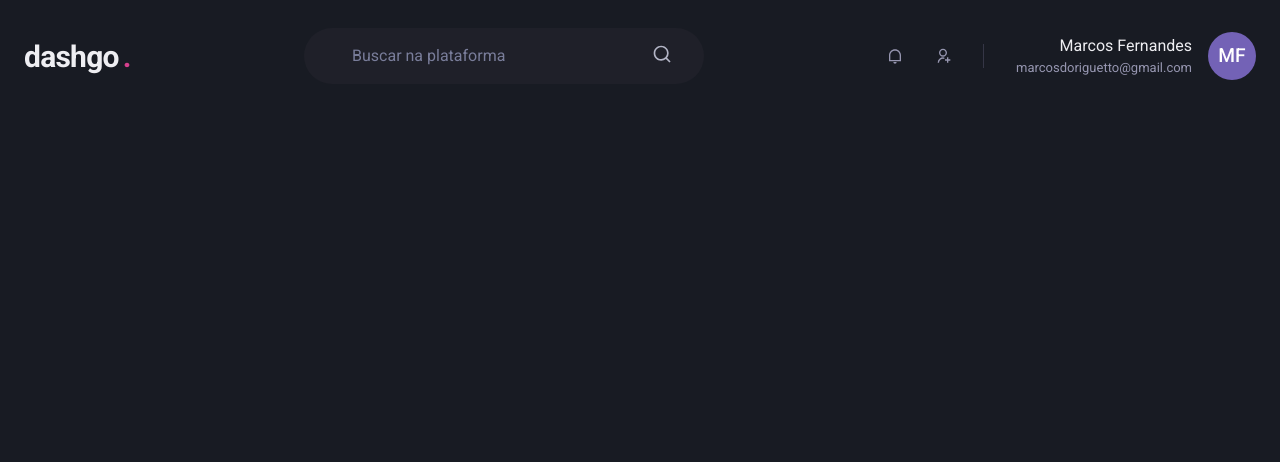
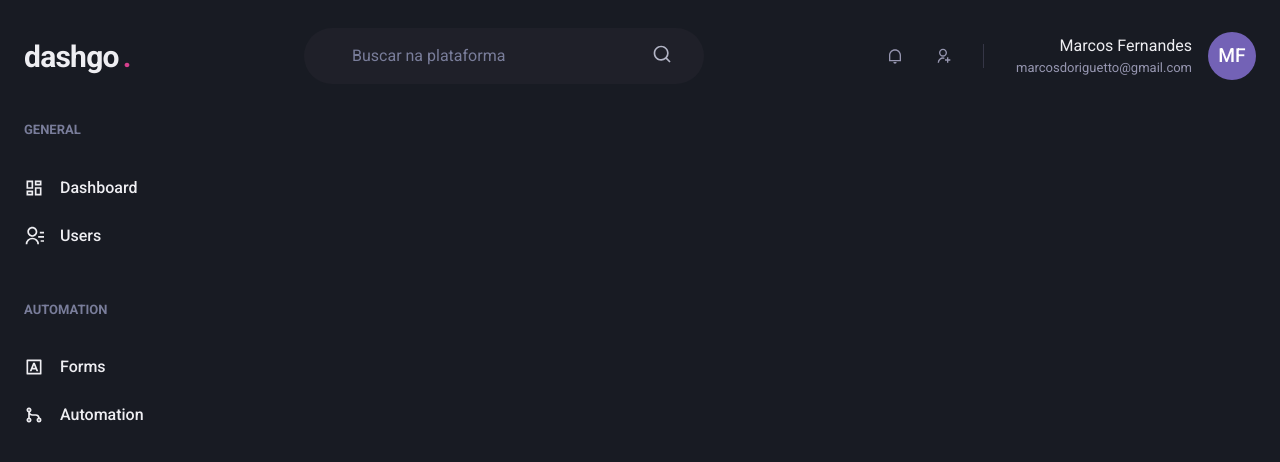
Before and after one commit to marcosdoriguetto/dashgo, a Next.js app: page /dashboard in a window 1280 px wide. Shown: the top 462 px of the page. Built offline with nearby package versions, Linux system fonts and the light colour scheme.

Commit message:
feat: create Sidebar component and insert in Dashboard page

```diff
--- /dev/null
+++ b/src/components/Sidebar.tsx
@@ -0,0 +1,58 @@
+import { Box, Icon, Link, Stack, Text } from "@chakra-ui/react";
+import {
+  RiContactsLine,
+  RiDashboardLine,
+  RiGitMergeLine,
+  RiInputMethodLine,
+  RiUserLine,
+} from "react-icons/ri";
+
+export function Sidebar() {
+  return (
+    <Box as="aside" w="64" mr="8">
+      <Stack spacing="12" align="flex-start">
+        <Box>
+          <Text fontWeight="bold" color="gray.400" fontSize="small" mb="8">
+            GENERAL
+          </Text>
+          <Stack spacing="4" align="stretch">
+            <Link display="flex" alignItems="center" py="1">
+              <Icon as={RiDashboardLine} fontSize="20" />
+              <Text ml="4" fontWeight="medium">
+                Dashboard
+              </Text>
+            </Link>
+
+            <Link display="flex" alignItems="center" py="1">
+              <Icon as={RiContactsLine} fontSize="20" />
+              <Text ml="4" fontWeight="medium">
+                Users
+              </Text>
+            </Link>
+          </Stack>
+        </Box>
+
+        <Box>
+          <Text fontWeight="bold" color="gray.400" fontSize="small" mb="8">
+            AUTOMATION
+          </Text>
+          <Stack spacing="4" align="stretch">
+            <Link display="flex" alignItems="center" py="1">
+              <Icon as={RiInputMethodLine} fontSize="20" />
+              <Text ml="4" fontWeight="medium">
+                Forms
+              </Text>
+            </Link>
+
+            <Link display="flex" alignItems="center" py="1">
+              <Icon as={RiGitMergeLine} fontSize="20" />
+              <Text ml="4" fontWeight="medium">
+                Automation
+              </Text>
+            </Link>
+          </Stack>
+        </Box>
+      </Stack>
+    </Box>
+  );
+}
--- a/src/pages/dashboard.tsx
+++ b/src/pages/dashboard.tsx
@@ -1,5 +1,15 @@
+import { Flex } from "@chakra-ui/react";
 import { Header } from "../components/Header";
+import { Sidebar } from "../components/Sidebar";
 
 export default function Dashboard() {
-  return <Header />;
+  return (
+    <Flex direction="column" h="100vh">
+      <Header />
+
+      <Flex w="100%" my="6" maxW={1480} mx="auto" px="6">
+        <Sidebar />
+      </Flex>
+    </Flex>
+  );
 }
```
